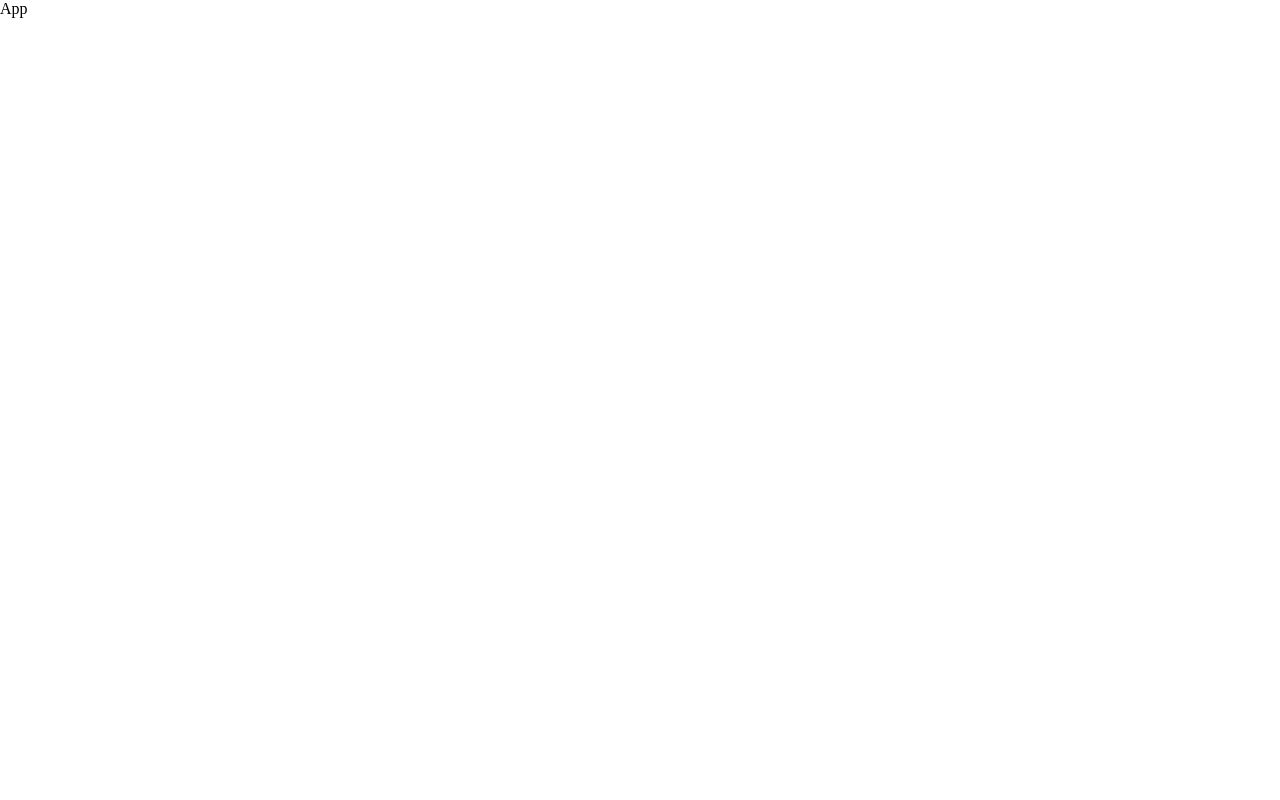
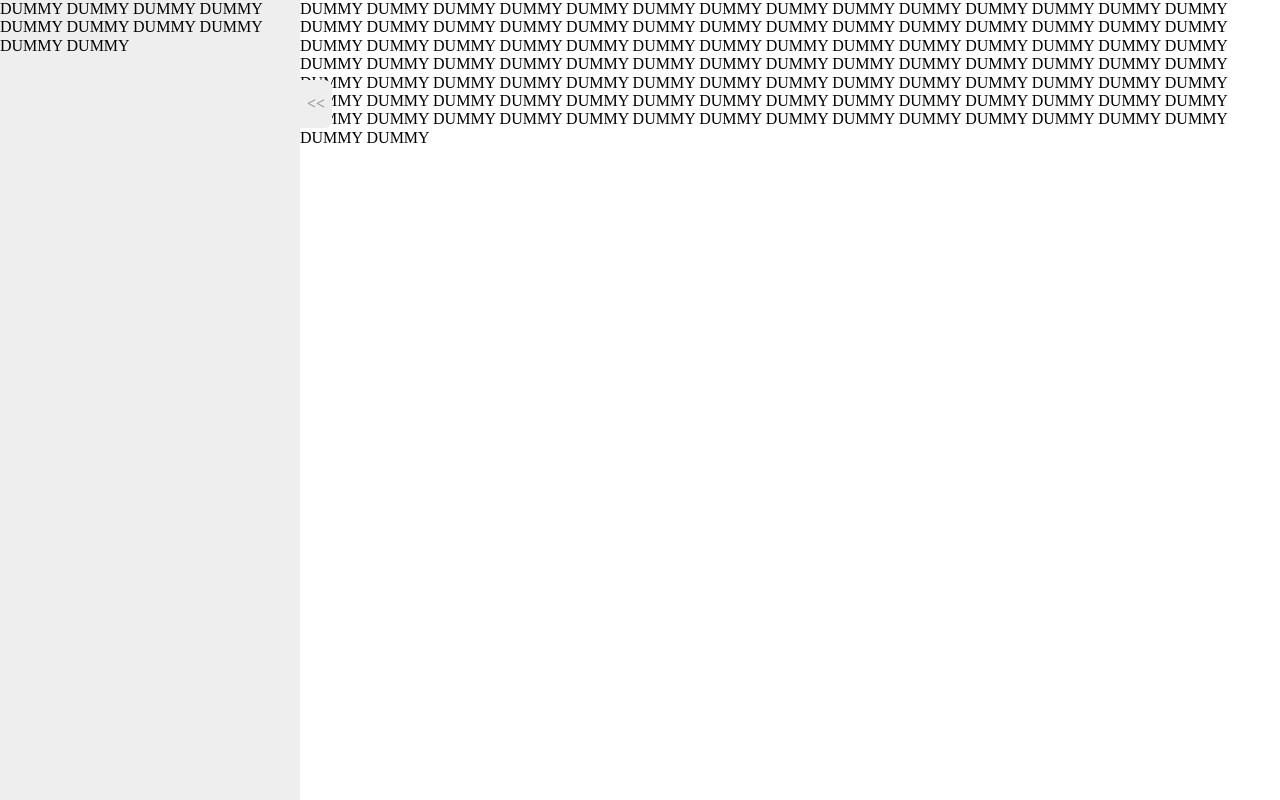
Before and after one commit to hoto17296/react-sidebar-layout, a React (Vite) app: page / in a window 1280 px wide. Built offline with nearby package versions, Linux system fonts and the light colour scheme.

Commit message:
impl Layout component

```diff
--- a/src/App.tsx
+++ b/src/App.tsx
@@ -1,7 +1,15 @@
 import Layout from './components/Layout'
 
+const generateDummyString = (times: number): string =>
+  [...Array(times)].map(() => 'DUMMY').join(' ')
+
 function App() {
-  return <Layout />
+  return (
+    <Layout>
+      <template slot="sidebar">{generateDummyString(10)}</template>
+      <template slot="content">{generateDummyString(100)}</template>
+    </Layout>
+  )
 }
 
 export default App
--- /dev/null
+++ b/src/components/Layout.module.css
@@ -0,0 +1,90 @@
+.container {
+  --sidebar-width: 300px;
+  --transition-time: 0.3s;
+  --sidebar-color-bg: #eee;
+  background-color: #fff;
+  display: flex;
+  height: 100vh;
+  min-width: 360px;
+}
+
+.sidebar {
+  background-color: var(--sidebar-color-bg);
+  flex-shrink: 0;
+  position: relative;
+  z-index: 1;
+  transition: width var(--transition-time);
+}
+
+.sidebar.show {
+  width: var(--sidebar-width);
+}
+
+.sidebar.hide {
+  width: 0;
+}
+
+.sidebar .toggleButton {
+  position: absolute;
+  width: 2em;
+  height: 3em;
+  top: 5em;
+  right: -2em;
+  background-color: var(--sidebar-color-bg);
+  border: none;
+  border-radius: 0 0.5em 0.5em 0;
+  font-weight: bold;
+  color: #999;
+}
+
+.sidebar.show .toggleButton::after {
+  content: '<<';
+}
+
+.sidebar.hide .toggleButton::after {
+  content: '>>';
+}
+
+.sidebar > div {
+  width: var(--sidebar-width);
+  position: absolute;
+  top: 0;
+  right: 0;
+}
+
+.content {
+  width: 100%;
+  position: relative;
+  z-index: 0;
+}
+
+.content > .overlay {
+  position: absolute;
+  top: 0;
+  left: 0;
+  width: 0;
+  height: 100%;
+  background-color: #000;
+  opacity: 0;
+  transition: opacity var(--transition-time);
+}
+
+@media (max-width: 768px) {
+  .container {
+    overflow-x: hidden;
+  }
+
+  .content {
+    width: 100vw;
+    flex-shrink: 0;
+  }
+
+  .sidebar.show + .content > .overlay {
+    opacity: 0.5;
+  }
+
+  .sidebar.show + .content > .overlay,
+  .sidebar.inTransition + .content > .overlay {
+    width: 100%;
+  }
+}
--- a/src/components/Layout.tsx
+++ b/src/components/Layout.tsx
@@ -1,5 +1,56 @@
-function Layout() {
-  return <>App</>
+import { useState } from 'react'
+import type { FC, ReactElement, ReactNode } from 'react'
+import style from './Layout.module.css'
+
+function parseSlot(children: ReactElement[]): { [key: string]: ReactNode } {
+  const slot: { [key: string]: ReactNode } = {}
+  children.forEach((child) => {
+    if (child.type === 'template' && child.props.slot) {
+      slot[child.props.slot] = child.props.children
+    }
+  })
+  return slot
+}
+
+interface LayoutProps {
+  children: ReactElement[]
+}
+
+const Layout: FC<LayoutProps> = ({ children }) => {
+  const [showSidebar, setShowSidebar] = useState<boolean>(
+    document.body.clientWidth > 768
+  )
+  const [inTransition, setInTransition] = useState<boolean>(false)
+
+  const slot = parseSlot(children)
+
+  const sidebarClassNames = [
+    style.sidebar,
+    showSidebar ? style.show : style.hide,
+  ]
+  if (inTransition) sidebarClassNames.push(style.inTransition)
+
+  return (
+    <div className={style.container}>
+      <div
+        className={sidebarClassNames.join(' ')}
+        onTransitionEnd={() => setInTransition(false)}
+      >
+        <button
+          className={style.toggleButton}
+          onClick={() => {
+            setInTransition(true)
+            setShowSidebar(!showSidebar)
+          }}
+        />
+        <div>{slot.sidebar}</div>
+      </div>
+      <div className={style.content}>
+        <div>{slot.content}</div>
+        <div className={style.overlay} />
+      </div>
+    </div>
+  )
 }
 
 export default Layout
```
